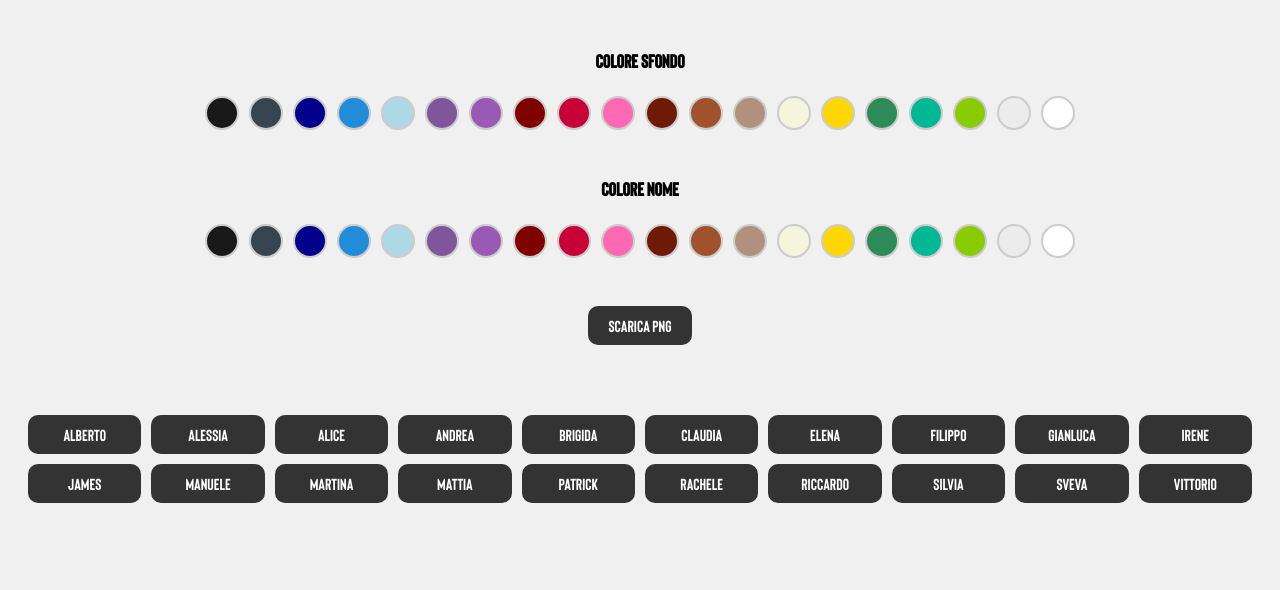
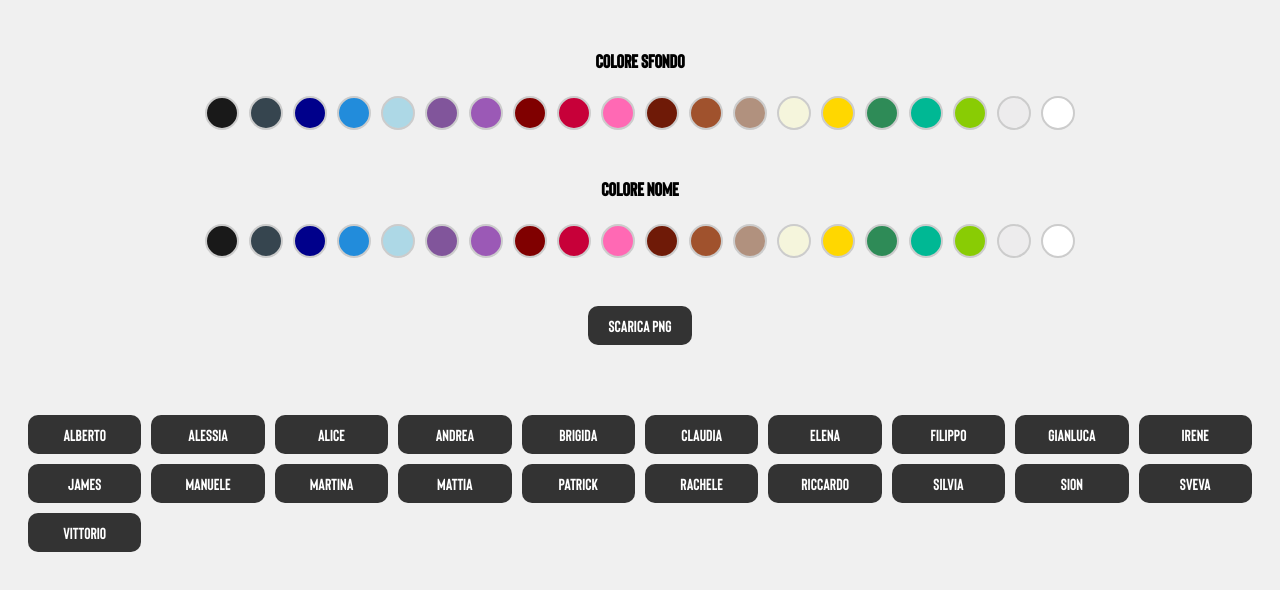
Before and after one commit to atomsawyer/atomworld, a plain HTML site: page pagina.html in a window 1280 px wide. Drawn offline with Linux system fonts and the light colour scheme; no server answers.

Commit message:
Update pagina.html

```diff
--- a/pagina.html
+++ b/pagina.html
@@ -123,6 +123,7 @@
     <button onclick="location.href='pagina.html?nome=Rachele'">Rachele</button>
     <button onclick="location.href='pagina.html?nome=Riccardo'">Riccardo</button>
     <button onclick="location.href='pagina.html?nome=Silvia'">Silvia</button>
+    <button onclick="location.href='pagina.html?nome=Sion'">Sion</button>
     <button onclick="location.href='pagina.html?nome=Sveva'">Sveva</button>
     <button onclick="location.href='pagina.html?nome=Vittorio'">Vittorio</button>
   </div>
```
